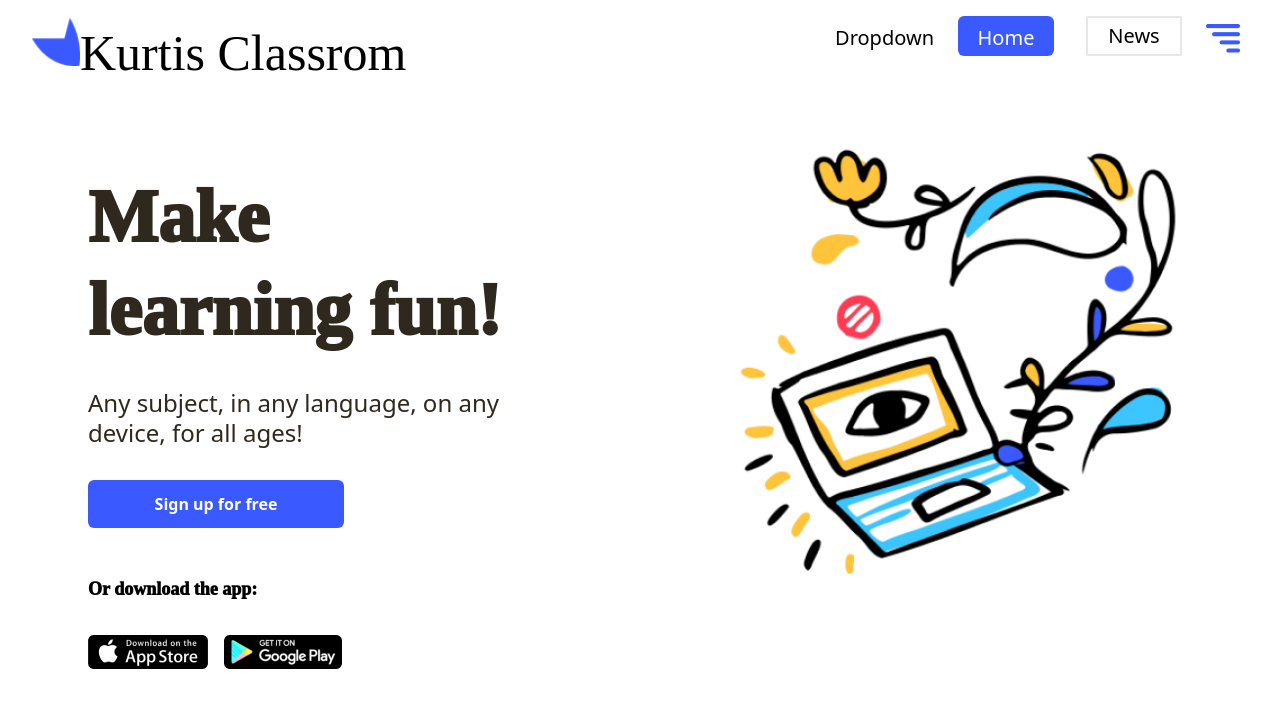
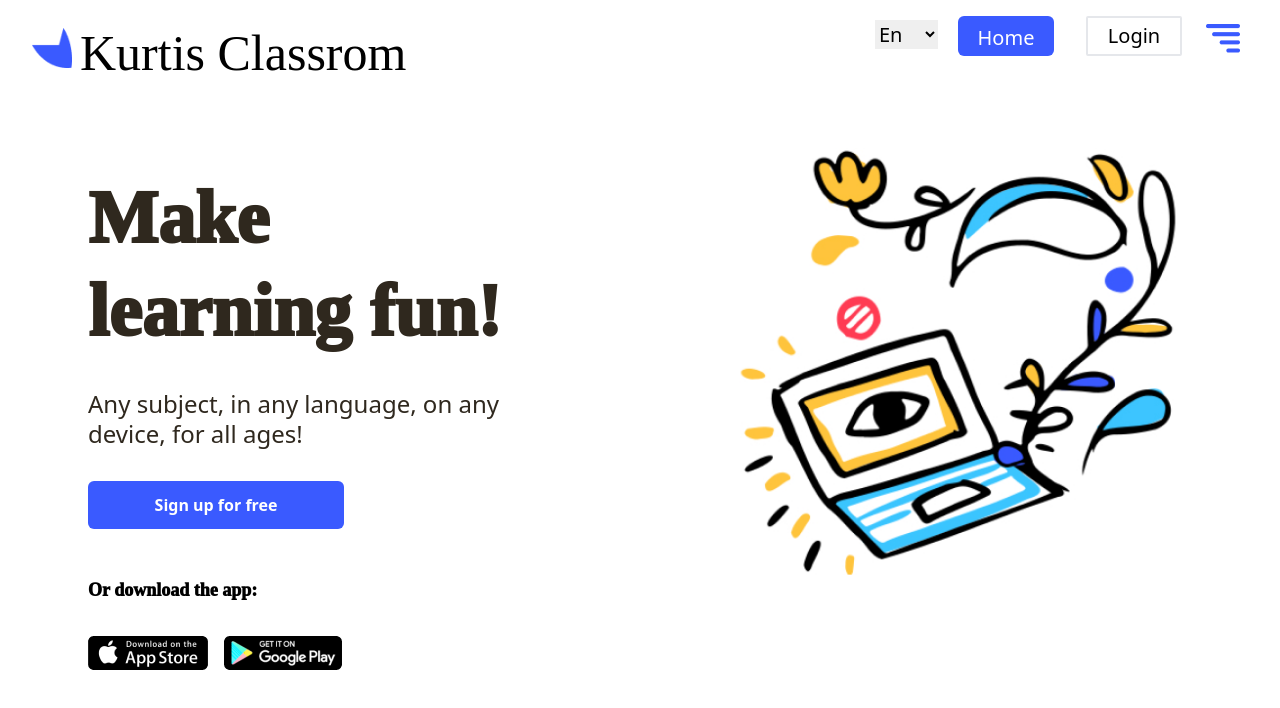
Before and after one commit to Ankitraj7764/project1, a React (Create React App) app: page / in a window 1280 px wide. Shown: the top 708 px of the page. Built offline with nearby package versions, Linux system fonts and the light colour scheme.

Commit message:
completed

```diff
--- a/src/components/Navbar.js
+++ b/src/components/Navbar.js
@@ -7,23 +7,28 @@ const Navbar = () => {
         <>
             <div className="navbar mt-4 mb-800 pr-4 py-0 flex flex-wrap ">
                 <div className="heading flex-1">
-                  <div className="flex">
-                  <img className=" pl-8 h-12 my-auto mr" src={require("./image/Logo.png")} alt="" />
-                       <h1 className=" text-[50px] w-[351px] h-[51px] top-[43px] left-[132px] font-['Vibur']
+                    <div className="flex">
+                        <img className="mt-3 pl-8 h-10  mr-2" src={require("./image/Logo.png")} alt="" />
+                        <h1 className=" text-[50px] w-[351px] h-[51px] top-[43px] left-[132px] font-['Vibur']
                        ">Kurtis Classrom</h1>
-                  </div>
+                    </div>
 
                 </div>
                 <ul className="flex-1 flex-row-reverse mx-4 ">
                     <div className="flex flex-row-reverse text-xl">
                         <li className=" p-2 "><a href="#news"><img src={require("./image/group16.png")} alt="" /></a></li>
 
-                        <li className=" border-2 rounded-sm w-24 h-10 mx-4 p-1 "><a href="#news" className="flex align-middle justify-center ">News</a></li>
-                            <li className="bg-[#3A5AFF] rounded-md text-white w-24 h-10 mx-4 p-1"><a href="#home" className="flex align-middle justify-center py-1">Home</a></li>
+                        <li className=" border-2 rounded-sm w-24 h-10 mx-4 p-1 "><a href="#news" className="flex align-middle justify-center ">Login</a></li>
+                        <li className="bg-[#3A5AFF] rounded-md text-white w-24 h-10 mx-4 p-1"><a href="#home" className="flex align-middle justify-center py-1">Home</a></li>
 
 
-                        <li className="dropdown p-2">
-                            <a href="#" className="dropbtn">Dropdown</a>
+                        <li className="dropdown p-1 ">
+                            <select className='p-0' name="cars" id="cars">
+
+
+                                <option value="opel">En</option>
+                                <option value="audi">Audi</option>
+                            </select>
                             <div className="dropdown-content">
 
                             </div>
```
Also changed, not shown: 1 other file (tests, documents, lock files or other folders).
